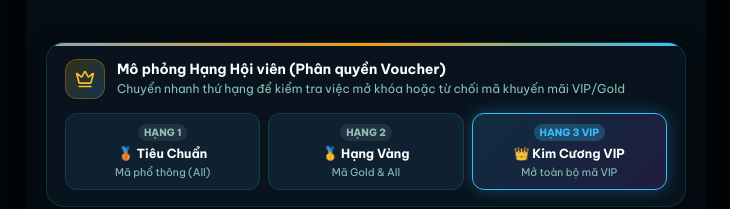
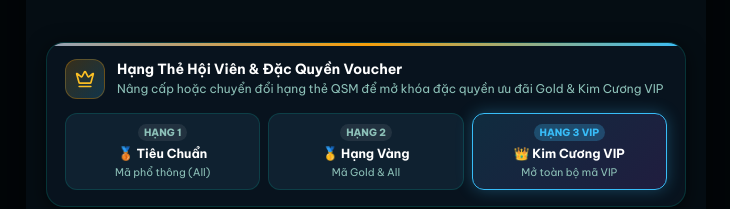
Before and after one commit to Quang180204/QSM, a React (Vite) app in the folder frontend/: page /tai-khoan in a window 1280 px wide. Shown: the part 355-564 px from the top of the page, without its empty margins (274-1004 px from the left). Built offline with nearby package versions, Linux system fonts and the light colour scheme; no server answers.

Commit message:
chore(account): refine membership tier wording per production standards

```diff
--- a/frontend/src/screens/Account.tsx
+++ b/frontend/src/screens/Account.tsx
@@ -127,16 +127,16 @@ export default function Account() {
         )}
       </section>
 
-      {/* Demo Tier Switcher for RBAC Voucher testing */}
+      {/* Membership Tier & Voucher Privilege Selector */}
       <section className="demo-tier-switcher-card">
         <div className="demo-tier-header">
           <div className="demo-tier-icon-box">
             <Crown size={20} className="crown-icon" />
           </div>
           <div className="demo-tier-text-block">
-            <strong className="demo-tier-title">Mô phỏng Hạng Hội viên (Phân quyền Voucher)</strong>
+            <strong className="demo-tier-title">Hạng Thẻ Hội Viên & Đặc Quyền Voucher</strong>
             <span className="demo-tier-desc">
-              Chuyển nhanh thứ hạng để kiểm tra việc mở khóa hoặc từ chối mã khuyến mãi VIP/Gold
+              Nâng cấp hoặc chuyển đổi hạng thẻ QSM để mở khóa đặc quyền ưu đãi Gold & Kim Cương VIP
             </span>
           </div>
         </div>
```
